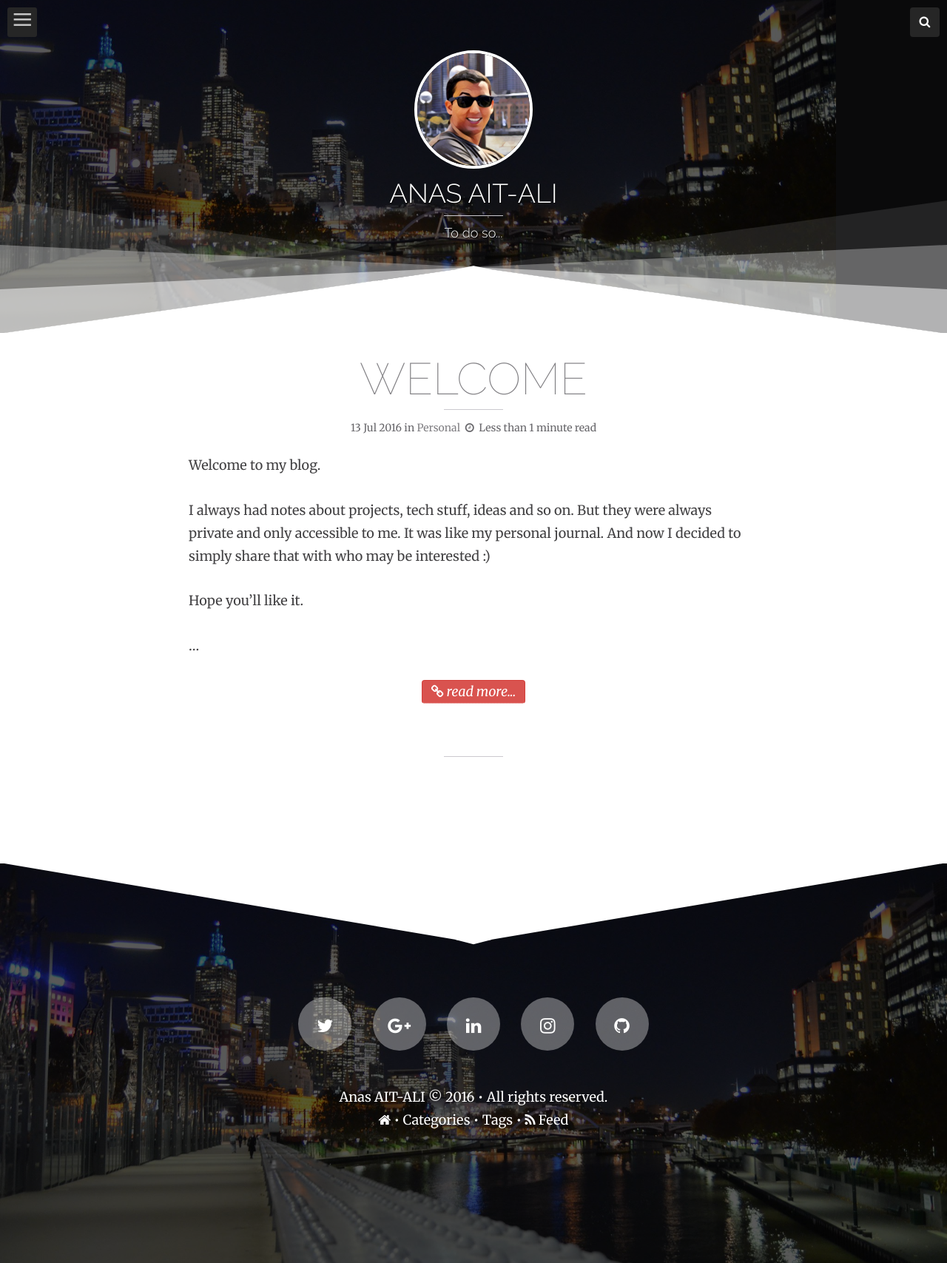
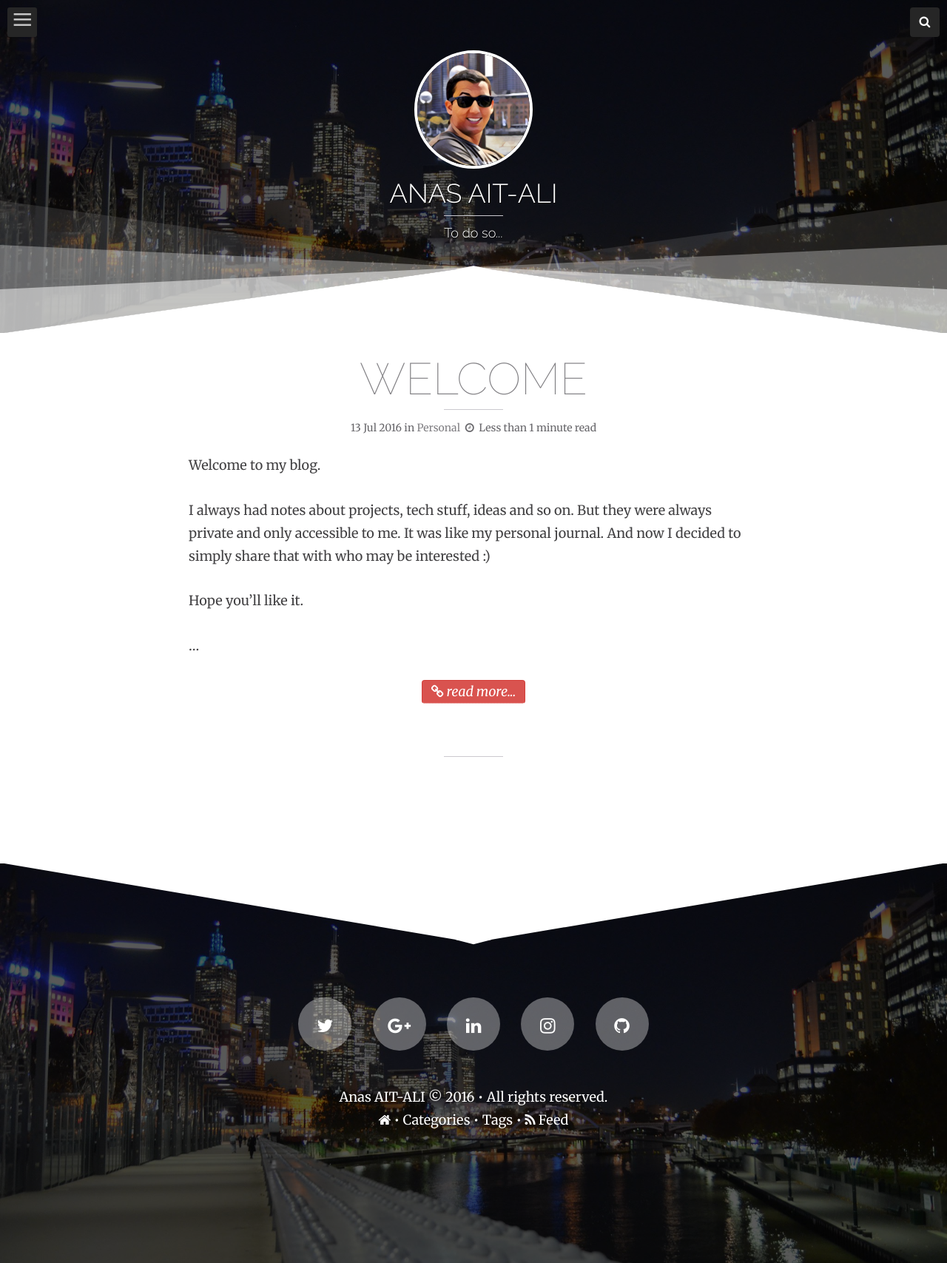
Before and after one commit to anas10/anas10.github.io, a Jekyll site: the page built from index.html, in a window 1280 px wide. Shown: the whole page at 74% size. Built offline with Jekyll 4.4.1, drawn with Linux system fonts in a browser that asks for light colours; the list of posts is cut into pages by our own code.

Commit message:
Background position fix on big screens

```diff
--- a/assets/css/style.css
+++ b/assets/css/style.css
@@ -762,7 +762,7 @@ html {
 }
 
 .default_bg_header {
-  background-position: -150px;
+  background-position-y: -150px;
 }
 
 /* - Inner allignment - */
```
